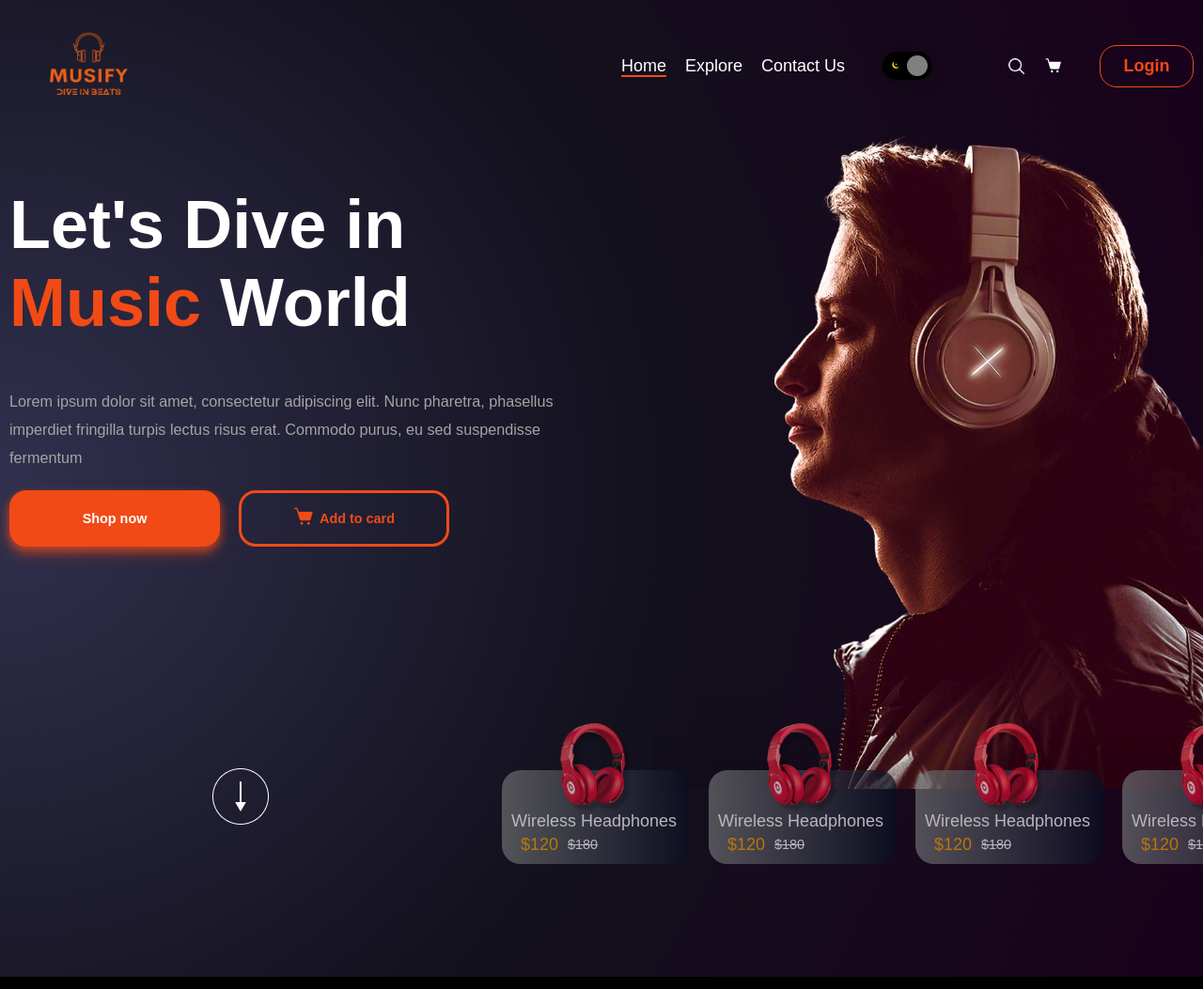
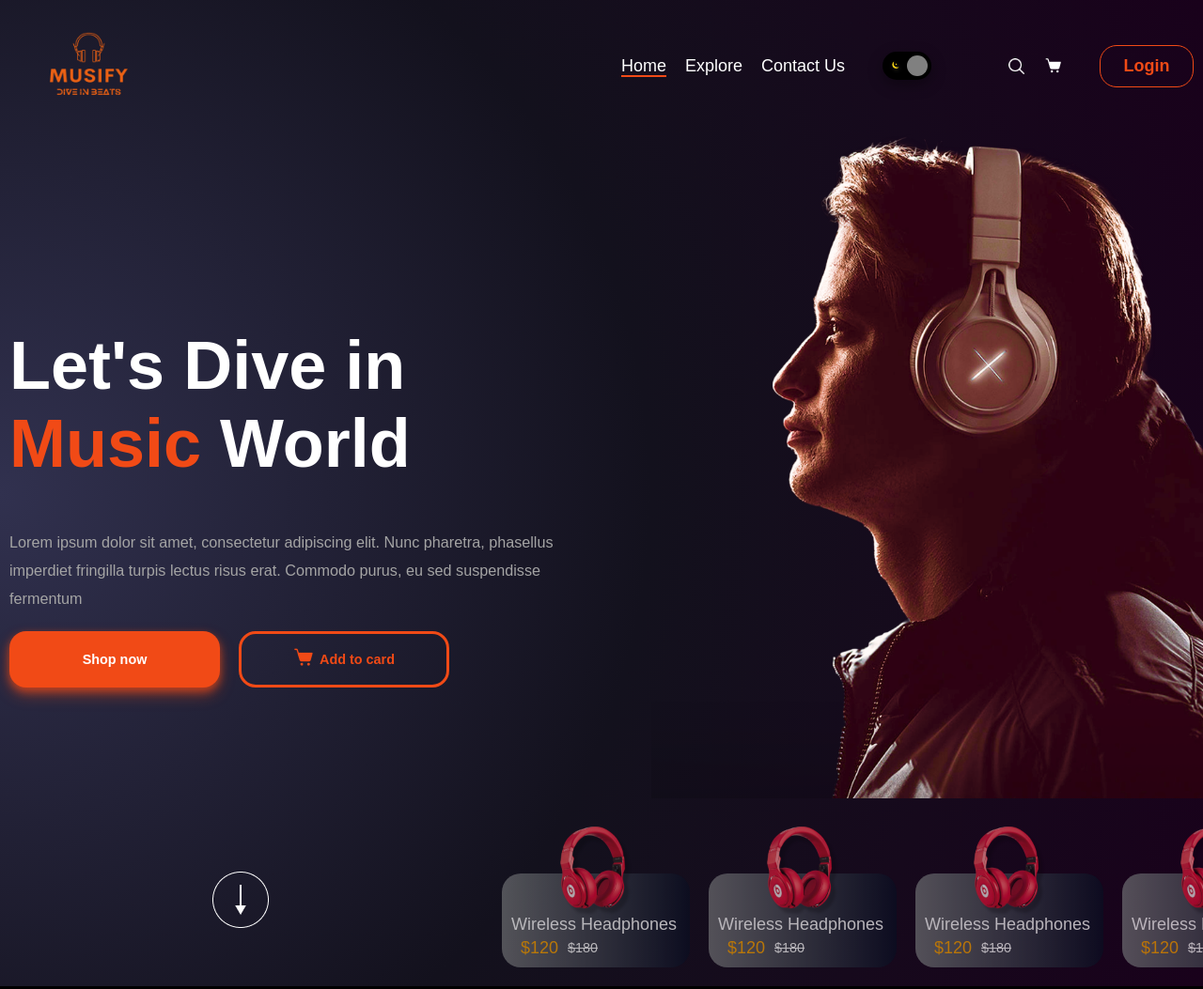
Before and after one commit to MingmarGyalzenSherpa/LF_Assignment_2, a plain HTML site: page index.html in a window 1280 px wide. Shown: the top 1053 px of the page at 94% size. Drawn offline with Linux system fonts and the light colour scheme.

Commit message:
add margin

```diff
--- a/scss/style.scss
+++ b/scss/style.scss
@@ -349,7 +349,7 @@ body {
   &__content-wrapper {
     @include flex($justify-content: start);
     max-width: 1400px;
-    margin: 0px auto;
+    margin: 0 auto;
   }
 
   .hero-img {
@@ -909,13 +909,14 @@ body {
     position: relative;
     z-index: 9;
     &__content-wrapper {
-      @include flex($align-items: start);
+      // @include flex($align-items: start);
       .hero-img {
         position: relative;
         right: -4%;
         display: block;
         width: 60%;
-        height: 790px;
+        height: 100vh;
+        margin-left: auto;
 
         position: relative;
       }
@@ -935,7 +936,6 @@ body {
     }
     &__flex-wrapper {
       position: relative;
-      top: -100px;
       flex-direction: row-reverse;
     }
 
```
Also changed, not shown: css/style.css, 1 other file.
